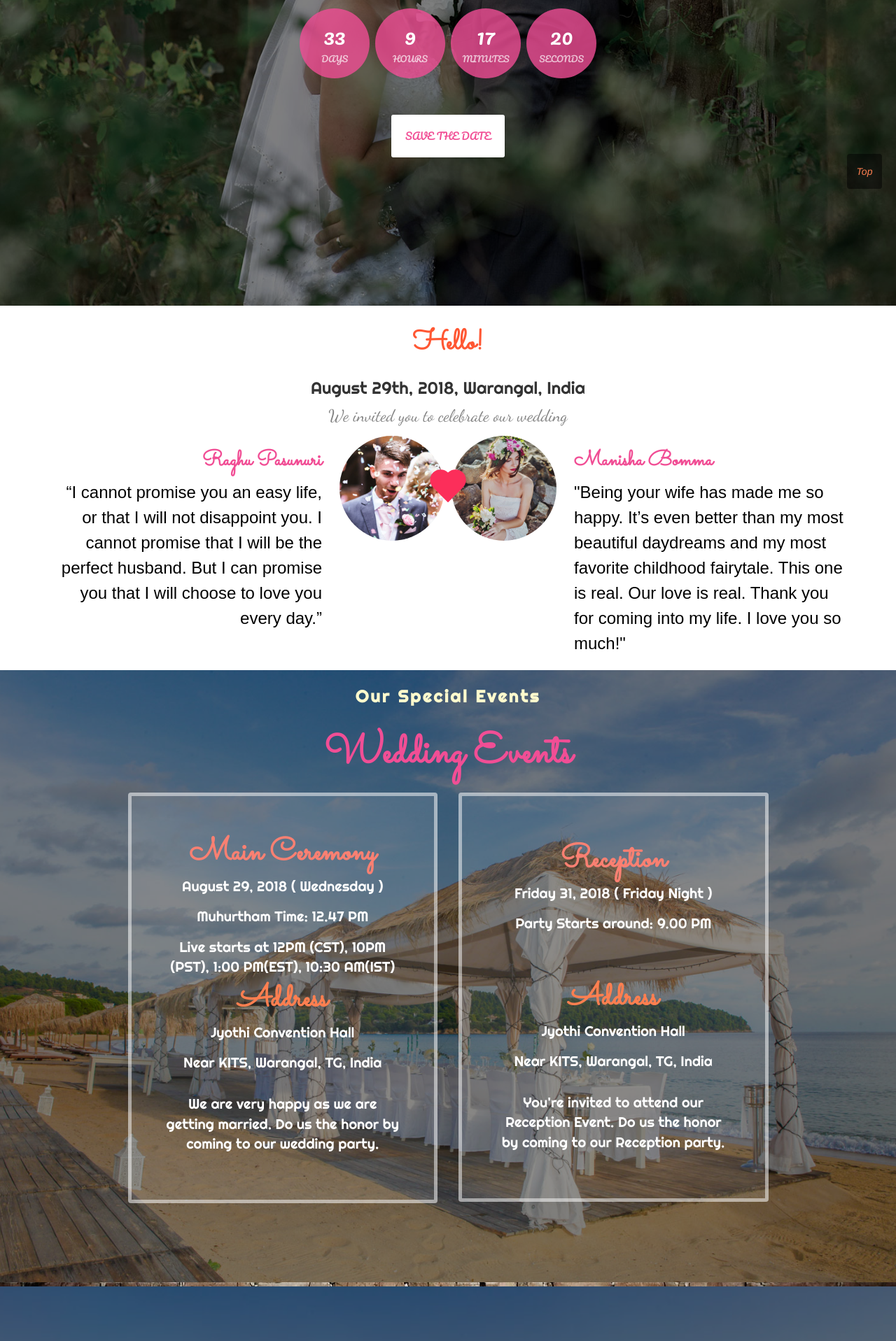
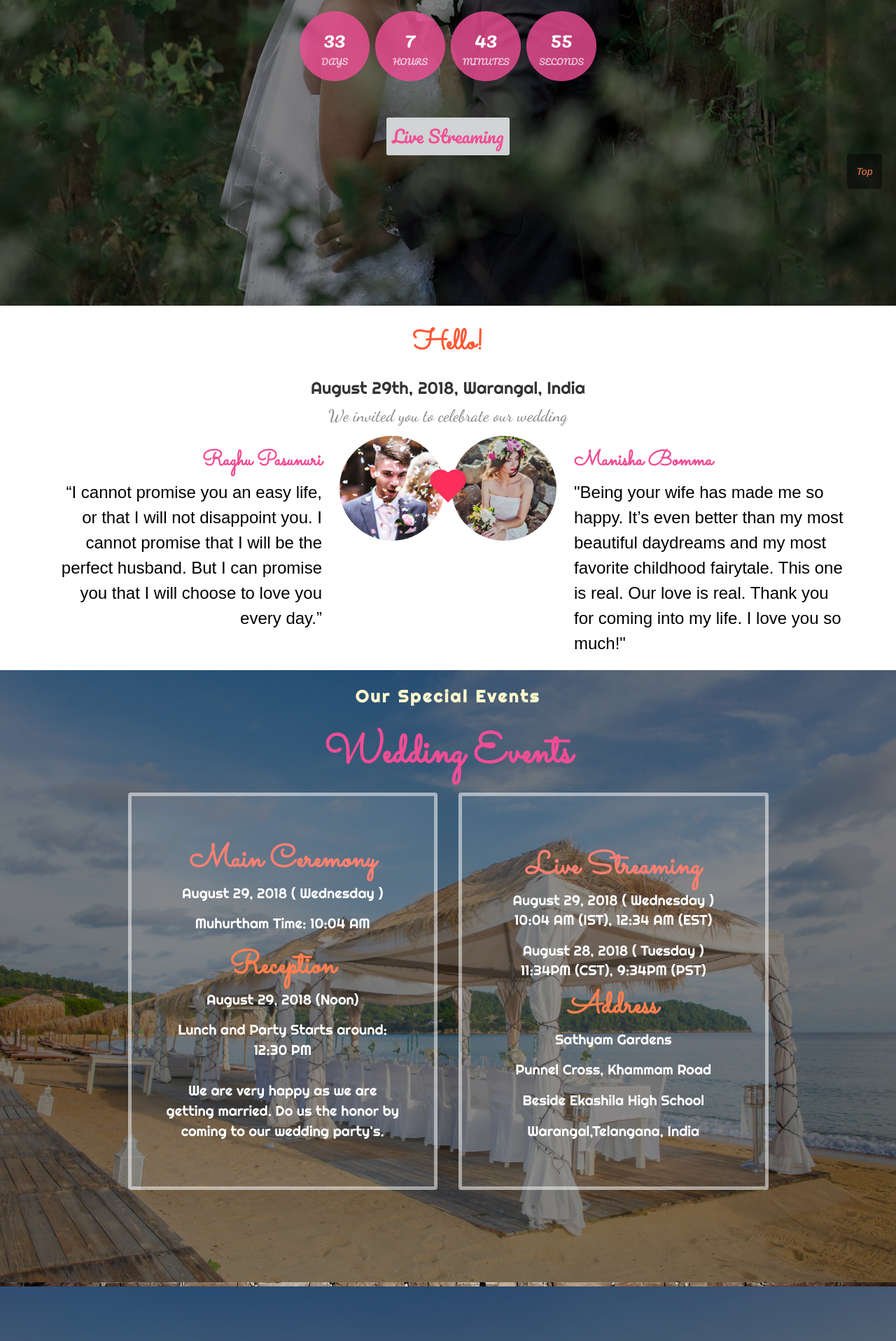
Before and after one commit to KumarDeekonda/marriage-app, an Angular app: page / in a window 1280 px wide. Shown: the part 510-2427 px from the top of the page at 70% size. Built offline with nearby package versions, Linux system fonts and the light colour scheme; a web font is replaced by a local one; what ngx-gallery would draw is missing.

Commit message:
timimgs and fav icon updated

```diff
--- a/src/app/app.component.html
+++ b/src/app/app.component.html
@@ -35,7 +35,6 @@
 <div class="gototop js-top active">
     <a href="#cover" class="js-gotop">
         <i class="icon-arrow-up" style="color: coral">Top</i>
-
     </a>
 </div>
 <section class="cover-page" id="cover" role="banner" style="background-image: url(&quot;../assets/images/img_bg_2.jpg&quot;); background-position: center;"
@@ -75,9 +74,8 @@
                             </div>
                         </div>
                         <p id="life" style="font-size: 30px"></p>
-
                         <p>
-                            <a href="#invite" class="btn btn-default btn-sm">Save the date</a>
+                            <a href="#invite" class="btn btn-default btn-sm">Live Streaming</a>
                         </p>
                     </div>
                 </div>
@@ -91,7 +89,7 @@
         <div class="row">
             <div class="col-md-8 col-md-offset-2 text-center fh5co-heading animate-box fadeInUp animated-fast">
                 <h2>Hello!</h2>
-                <h3 style="    font-family: Righteous ;">August 29th, 2018, Warangal, India</h3>
+                <h3 style="font-family: Righteous ;">August 29th, 2018, Warangal, India</h3>
                 <p>We invited you to celebrate our wedding</p>
             </div>
         </div>
@@ -107,9 +105,7 @@
 
                 </div>
             </div>
-
             <div class="heart"></div>
-
             <div class="couple-half">
                 <div class="bride">
                     <img src="../assets/images/bride.jpg" alt="groom" class="img-responsive">
@@ -139,39 +135,48 @@
                 <div class="display-tc">
                     <div class="col-md-10 col-md-offset-1">
                         <div class="col-md-6 col-sm-6 text-center">
-                            <div class="event-wrap animate-box fadeInUp animated-fast" id="x" style="min-height:560px">
+                            <div class="event-wrap animate-box fadeInUp animated-fast" id="x" style="min-height:450px">
                                 <h3>Main Ceremony</h3>
                                 <div class="event-col">
                                     <i class="icon-clock"></i>
                                     <div class="text"> August 29, 2018 ( Wednesday )</div>
-                                    <div class="text">Muhurtham Time: 12.47 PM </div>
-                                    <div class="text">Live starts at 12PM (CST), 10PM (PST), 1:00 PM(EST), 10:30 AM(IST)</div>
+                                    <div class="text"> Muhurtham Time: 10:04 AM </div>
+                                    <!-- <div class="text"> Live starts at 11:34PM (CST), 9:34PM (PST), 12:34 AM(EST), 10:04 AM(IST)</div> -->
                                 </div>
-                                <h3 style="color: coral;">Address</h3>
+                                <h3 style="color: coral;  margin-top: 25px;">Reception</h3>
                                 <div class="event-col">
                                     <i class="icon-calendar"></i>
-                                    <div class="text"> Jyothi Convention Hall</div>
-                                    <div class="text">Near KITS, Warangal, TG, India</div>
+                                    <div class="text"> August 29, 2018 (Noon)</div>
+                                    <div class="text"> Lunch and Party Starts around: 12:30 PM </div>
+                                    <!-- <div class="text"> Sathyam Gardens</div>
+                                    <div class="text"> Punnel Cross, Khammam Road</div>
+                                    <div class="text">Beside Ekashila High School, Warangal, TG, India</div> -->
                                 </div>
-                                <p class="text" style="margin-top: 30px">We are very happy as we are getting married. Do us the honor by coming to our wedding party.</p>
+                                <p class="text" style="margin-top: 30px">We are very happy as we are getting married. Do us the honor by coming to our wedding party's.</p>
                             </div>
                         </div>
                         <div class="col-md-6 col-sm-6 text-center">
-                            <div class="eventy-wrap animate-box fadeInUp animated-fast" id="x" style="min-height:560px">
-                                <h3>Reception</h3>
+                            <div class="eventy-wrap animate-box fadeInUp animated-fast" id="x" style="min-height:450px">
+                                <h3>Live Streaming</h3>
                                 <div class="event-col">
                                     <i class="icon-clock"></i>
-                                    <div class="text"> Friday 31, 2018 ( Friday Night )</div>
-                                    <div class="text">Party Starts around: 9.00 PM </div>
+                                    <!-- <div class="text"> Live starts</div> -->
+                                    <div class="text"> August 29, 2018 ( Wednesday ) 10:04 AM (IST), 12:34 AM (EST)</div>
+                                    <!-- <div class="text"> August 29, 2018 ( Wednesday ) </div> -->
+                                    <div class="text"> August 28, 2018 ( Tuesday ) 11:34PM (CST), 9:34PM (PST) </div>
+                                    <!-- <div class="text"> August 28, 2018 ( Tuesday )</div> -->
+
                                 </div>
-                                <h3 style="color: coral; margin-top: 80px;">Address</h3>
+                                <h3 style="color: coral; margin-top: 5px;"> Address</h3>
                                 <div class="event-col">
                                     <i class="icon-calendar"></i>
-                                    <div class="text"> Jyothi Convention Hall</div>
-                                    <div class="text">Near KITS, Warangal, TG, India</div>
+                                    <div class="text"> Sathyam Gardens</div>
+                                    <div class="text"> Punnel Cross, Khammam Road</div>
+                                    <div class="text">Beside Ekashila High School</div>
+                                    <div class="text">Warangal,Telangana, India</div>
                                 </div>
-                                <p class="text" style="margin-top: 30px">You're invited to attend our Reception Event. Do us the honor by coming to our Reception
-                                    party. </p>
+                                <!-- <p class="text" style="margin-top: 30px">You're invited to attend our Reception Event. Do us the honor by coming to our Reception
+                                    party. </p> -->
                             </div>
                         </div>
                     </div>
--- a/src/app/app.component.scss
+++ b/src/app/app.component.scss
@@ -30,12 +30,12 @@
       }
       .btn {
         margin-top: 20px;
-        padding: 20px 20px;
-        background: #fff !important;
+        padding: 8px 8px;
+        background: #d1d3d4 !important;
         color: #f14e95;
         border: none !important;
-        font-size: 14px;
-        text-transform: uppercase;
+        font-size: 25px;
+        font-family: "Pacifico", cursive;
       }
       .simply-countdown {
         margin-bottom: 2em;
@@ -48,7 +48,7 @@
           border-radius: 50%;
           position: relative;
           animation: pulse 1s ease infinite;
-          >div{
+          > div {
             display: table-cell;
             vertical-align: middle;
             width: 100px;
@@ -209,7 +209,6 @@
       font-family: "Sacramento";
     }
     @media (max-width: 768px) {
-
       .groom {
         margin-right: 5px;
         img {
@@ -294,7 +293,8 @@
         line-height: 25px;
         font-weight: 700;
         font-family: "Sacramento";
-        margin-bottom: 20px;
+        // margin-bottom: 20px;
+        line-height: 45px;
       }
     }
     .eventy-wrap {
@@ -311,8 +311,9 @@
         line-height: 25px;
         font-weight: 700;
         font-family: "Sacramento";
-        margin-bottom: 20px;
+        // margin-bottom: 20px;
         margin-top: 30px;
+        line-height: 45px;
       }
     }
   }
@@ -348,10 +349,10 @@
   }
 }
 @media (max-width: 768px) {
-  .groom-bride .couple-half h3{
+  .groom-bride .couple-half h3 {
     font-size: 27px;
   }
-    .cover-page {
+  .cover-page {
     .display-t {
       display: table;
       height: 500px;
@@ -395,7 +396,7 @@
         font-size: 16px;
         margin-bottom: 15px;
       }
-      #x{
+      #x {
         min-height: 500px;
       }
       .event-wrap {
@@ -473,8 +474,8 @@
   outline: none;
 }
 @media (min-width: 769px) and (max-width: 1199px) {
-  .event{
-    #x{
+  .event {
+    #x {
       height: 740px;
     }
   }
--- a/src/app/app.component.ts
+++ b/src/app/app.component.ts
@@ -76,7 +76,7 @@ export class AppComponent implements OnInit {
     }
   }
   ngOnInit(): void {
-    this.getScript();
+    this.getCountDownTimerScript();
     this.galleryOptions = [
       {
         width: '1200px',
@@ -227,8 +227,8 @@ export class AppComponent implements OnInit {
       }
     ];
   }
-    getScript() {
-      const deadline = new Date('Aug 29, 2018 11:37:25').getTime();
+    getCountDownTimerScript() {
+      const deadline = new Date('Aug 29, 2018 10:04:00').getTime();
       const x = setInterval(function() {
       const now = new Date().getTime();
       const t = deadline - now;
```
Also changed, not shown: 1 other file (tests, documents, lock files or other folders).
